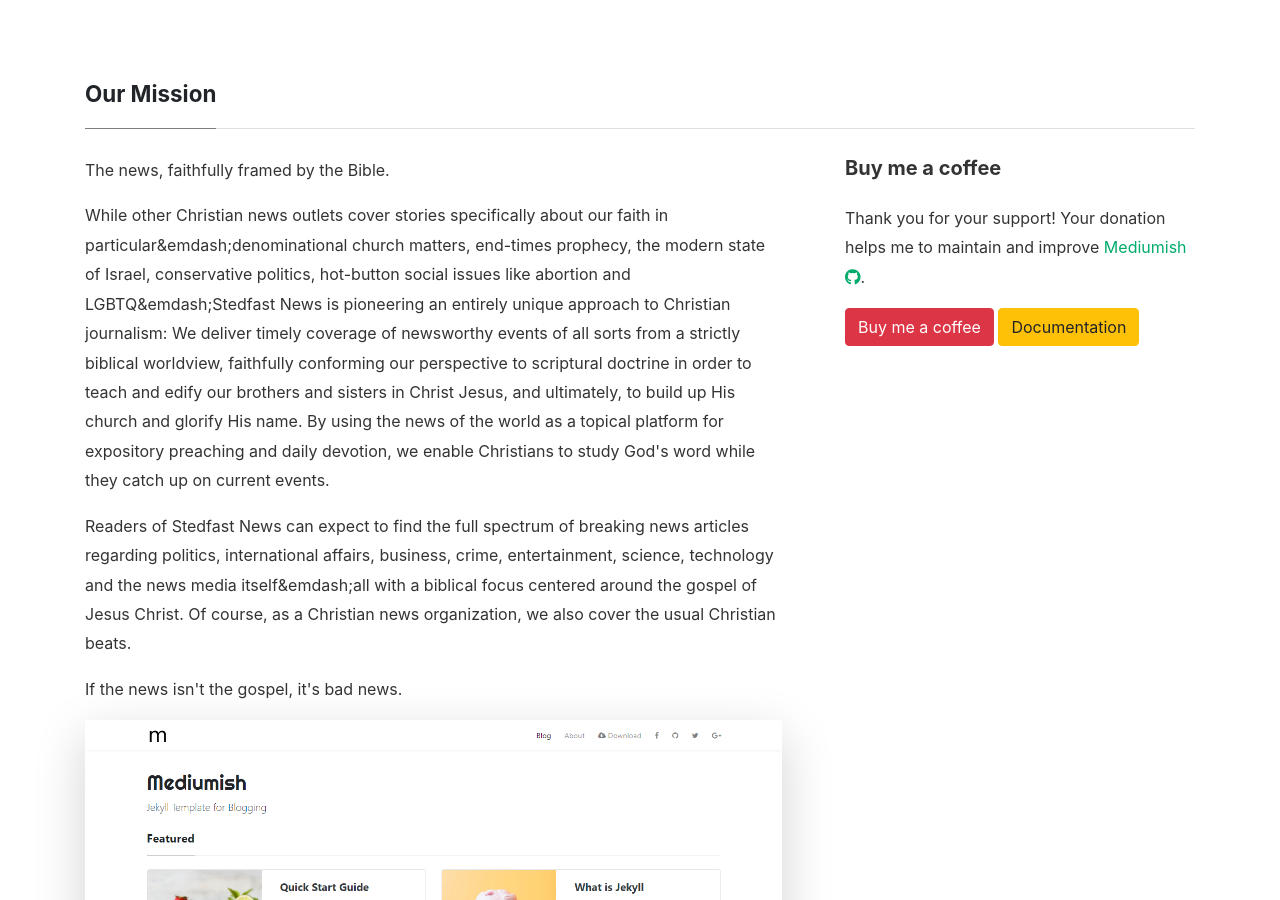
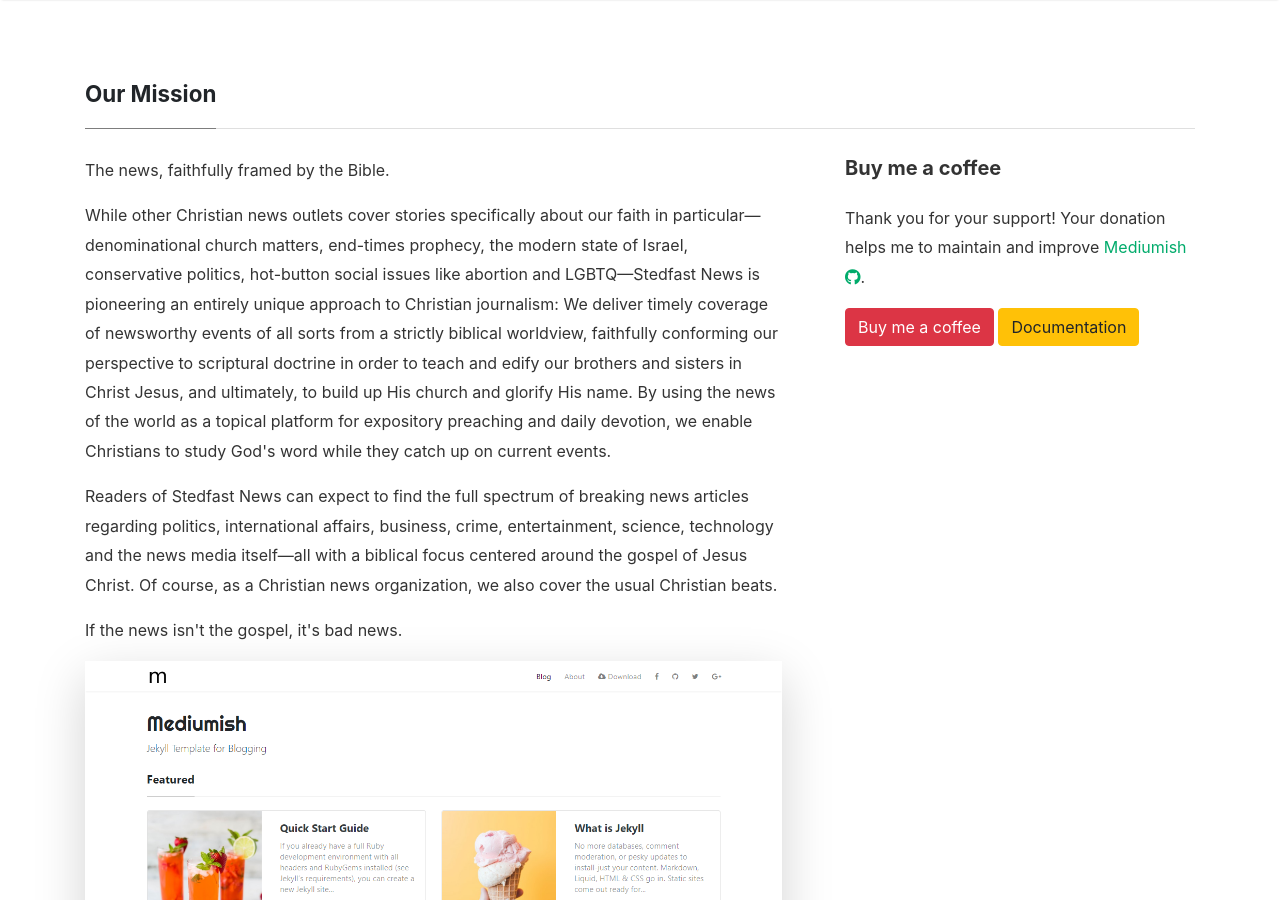
Before and after one commit to flashlightministries/stedfastnews, a Jekyll site: the page built from _pages/about.md, in a window 1280 px wide and 900 px high. Built offline with Jekyll 4.4.1, drawn with Linux system fonts in a browser that asks for light colours; nearby versions of some CDN libraries; part of the change alters nothing that is shown.

Commit message:
Update about.md

```diff
--- a/_pages/about.md
+++ b/_pages/about.md
@@ -10,11 +10,11 @@ permalink: /about
 <p>The news, faithfully framed by the Bible.</p>
 
 <p>
-  While other Christian news outlets cover stories specifically about our faith in particular&emdash;denominational church matters, end-times prophecy, the modern state of Israel, conservative politics, hot-button social issues like abortion and LGBTQ&emdash;Stedfast News is pioneering an entirely unique approach to Christian journalism: We deliver timely coverage of newsworthy events of all sorts from a strictly biblical worldview, faithfully conforming our perspective to scriptural doctrine in order to teach and edify our brothers and sisters in Christ Jesus, and ultimately, to build up His church and glorify His name. By using the news of the world as a topical platform for expository preaching and daily devotion, we enable Christians to study God's word while they catch up on current events.
+  While other Christian news outlets cover stories specifically about our faith in particular&mdash;denominational church matters, end-times prophecy, the modern state of Israel, conservative politics, hot-button social issues like abortion and LGBTQ&mdash;Stedfast News is pioneering an entirely unique approach to Christian journalism: We deliver timely coverage of newsworthy events of all sorts from a strictly biblical worldview, faithfully conforming our perspective to scriptural doctrine in order to teach and edify our brothers and sisters in Christ Jesus, and ultimately, to build up His church and glorify His name. By using the news of the world as a topical platform for expository preaching and daily devotion, we enable Christians to study God's word while they catch up on current events.
 </p>
 
 <p>
-  Readers of Stedfast News can expect to find the full spectrum of breaking news articles regarding politics, international affairs, business, crime, entertainment, science, technology and the news media itself&emdash;all with a biblical focus centered around the gospel of Jesus Christ. Of course, as a Christian news organization, we also cover the usual Christian beats.
+  Readers of Stedfast News can expect to find the full spectrum of breaking news articles regarding politics, international affairs, business, crime, entertainment, science, technology and the news media itself&mdash;all with a biblical focus centered around the gospel of Jesus Christ. Of course, as a Christian news organization, we also cover the usual Christian beats.
 </p>
 
 <p>If the news isn't the gospel, it's bad news.</p>
```
